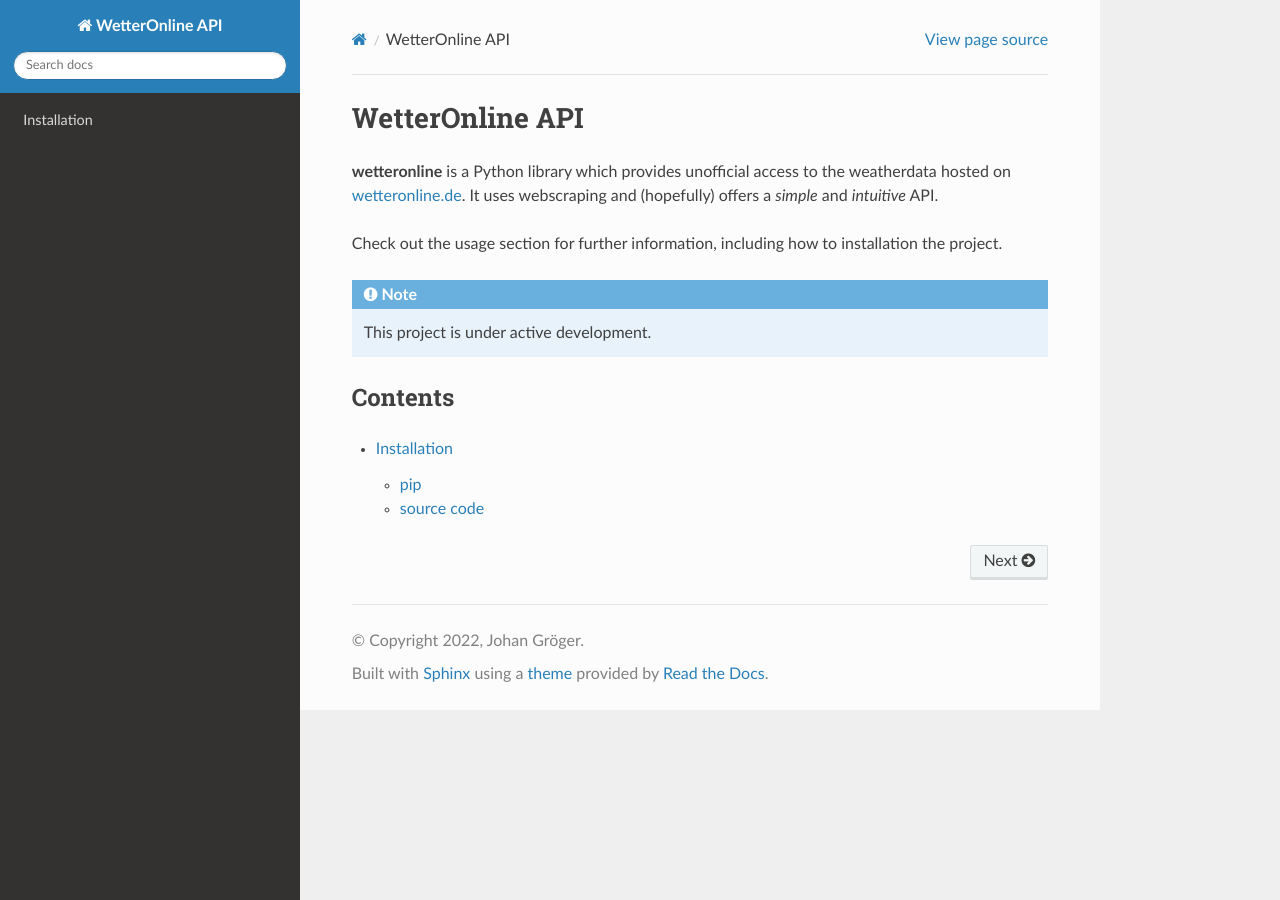
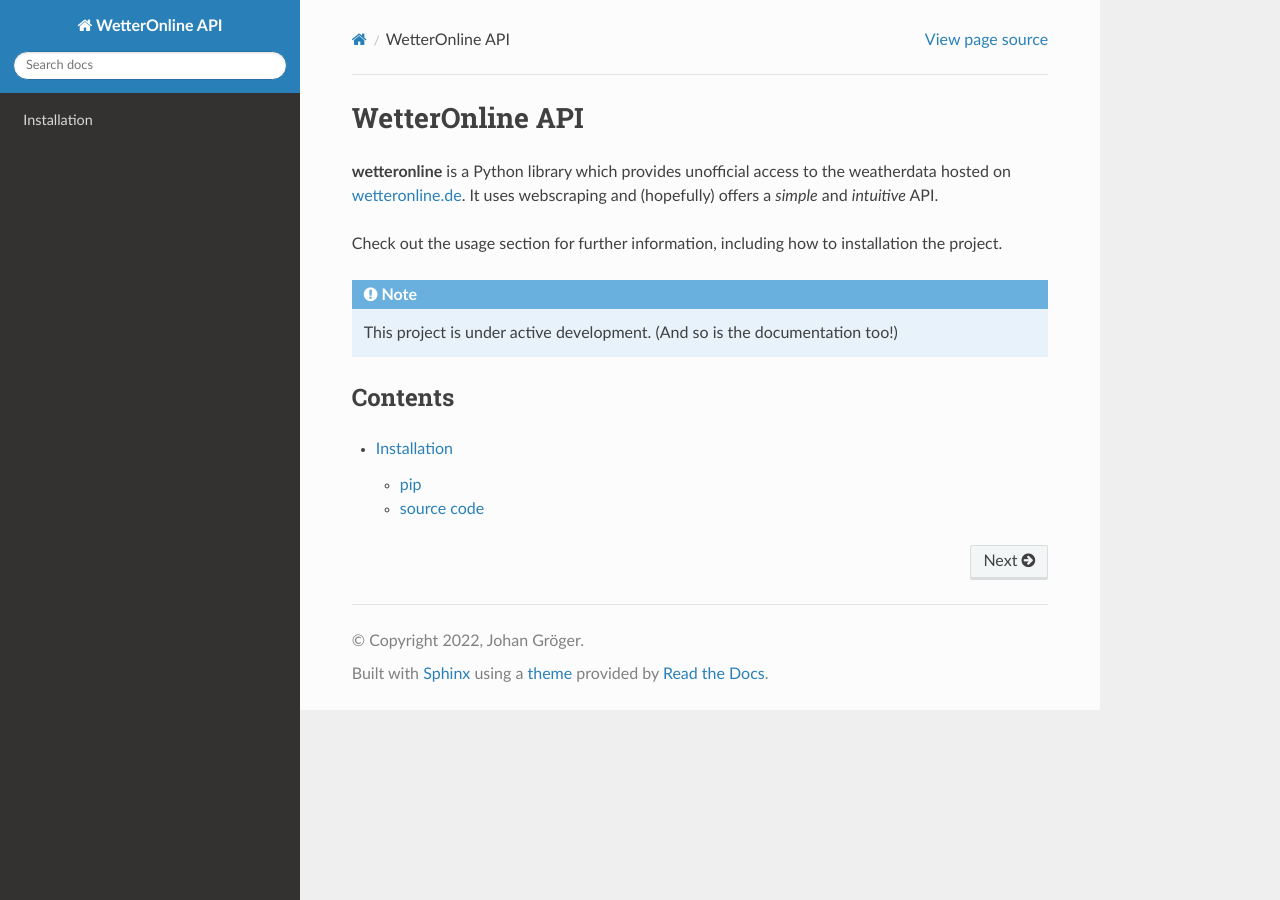
Before and after one commit to johangroe/wetteronline-api, a Sphinx documentation site: the page built from docs/source/index.rst, in a window 1280 px wide. Built offline with Sphinx 7.4.7 and the Read the Docs theme 2.0.0, drawn with Linux system fonts in a browser that asks for light colours; pages that are not in the unit, such as notebooks, are missing from menus.

Commit message:
Update index.rst

```diff
--- a/docs/source/index.rst
+++ b/docs/source/index.rst
@@ -14,7 +14,7 @@ how to :ref:`installation` the project.
 
 .. note::
 
-   This project is under active development.
+   This project is under active development. (And so is the documentation too!)
 
 Contents
 --------
```
